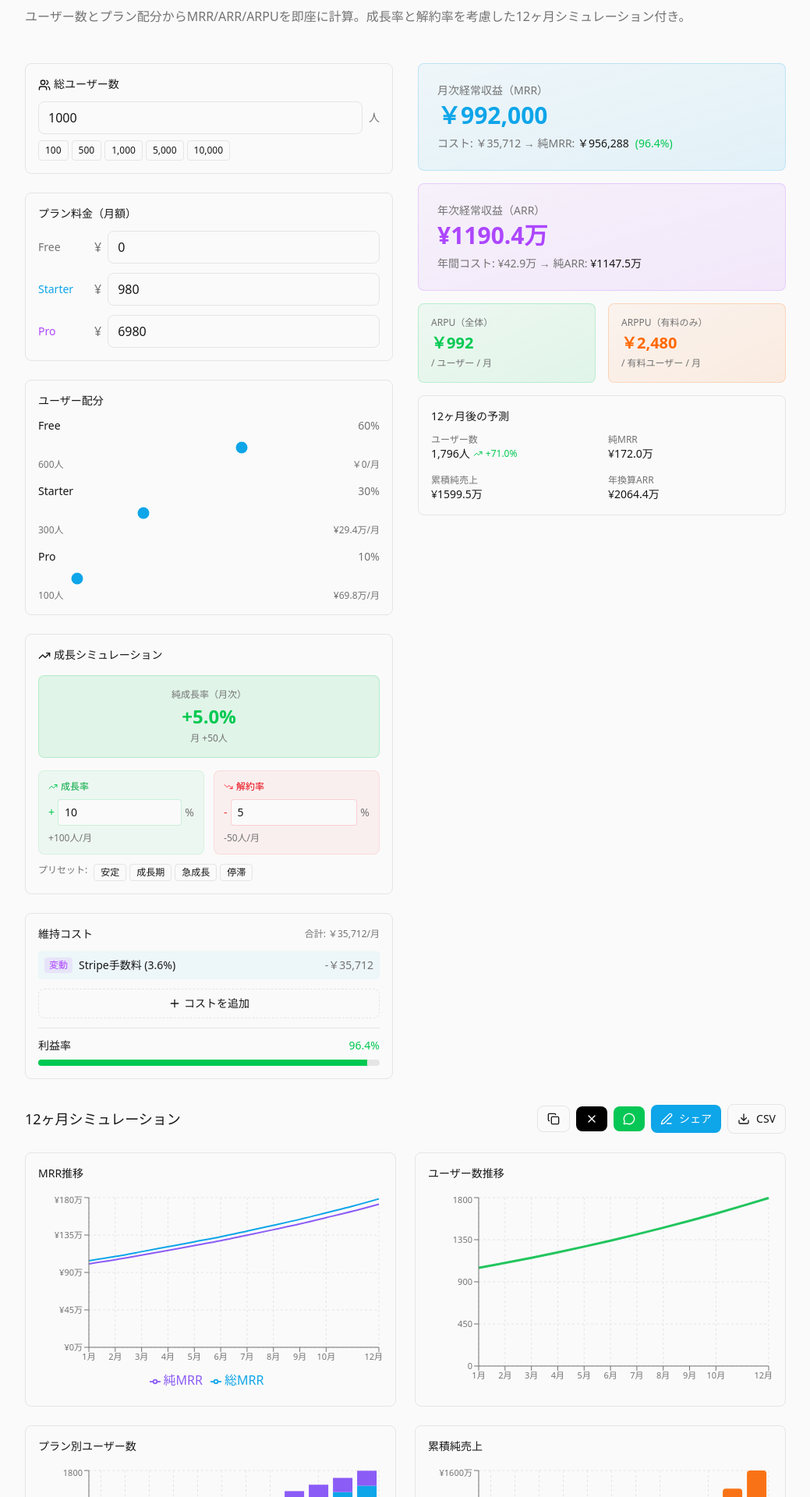
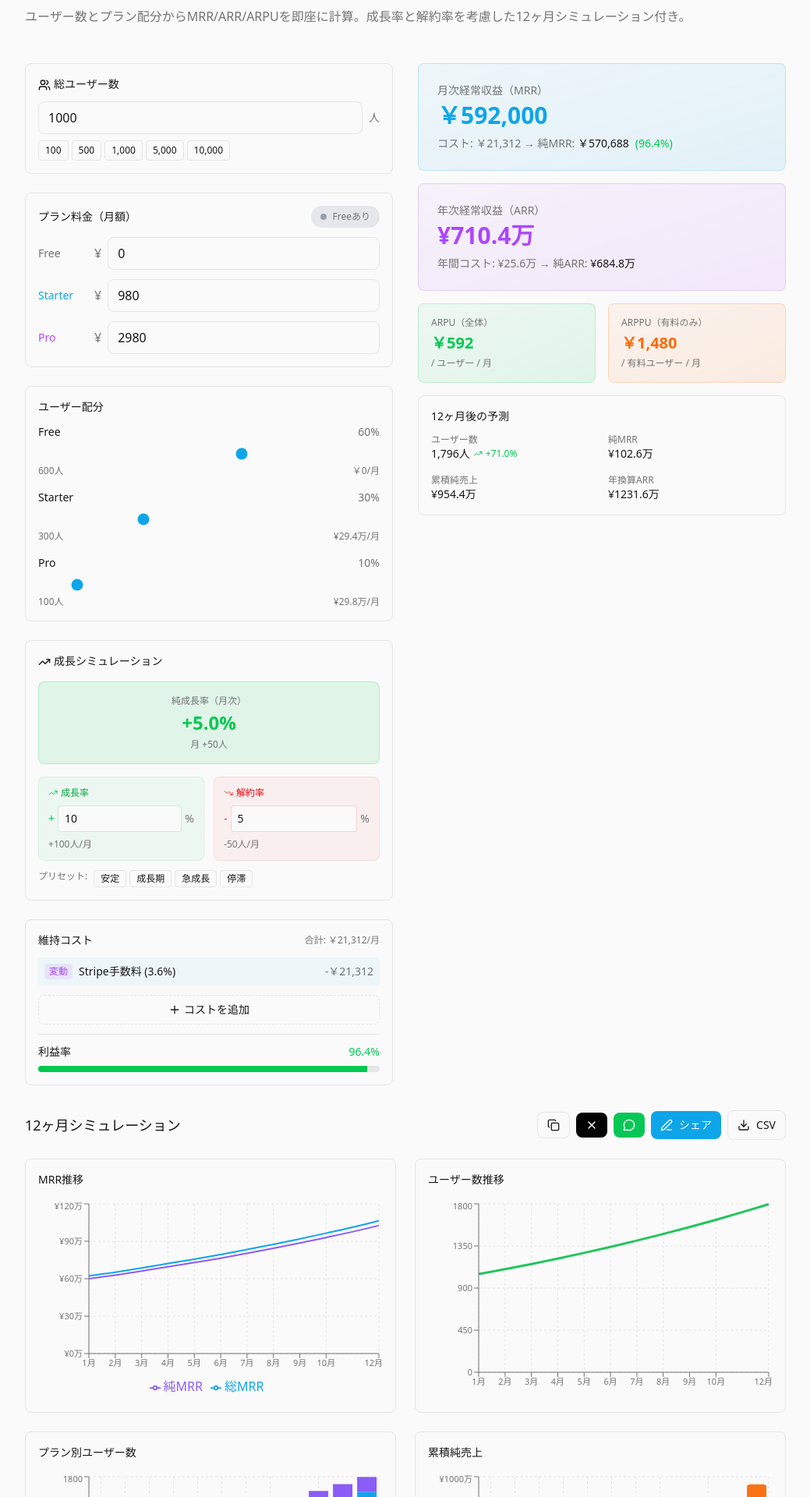
Before and after one commit to kozoinnovation/kozo.dev, a Next.js app: page /tools/saas-calculator in a window 1280 px wide. Shown: the part 160-2080 px from the top of the page at 78% size, without its empty margins (120-1159 px from the left). Built offline with nearby package versions, Linux system fonts and the light colour scheme.

Commit message:
plan header free plan delete toggle

```diff
--- a/app/tools/saas-calculator/SaaSCalculator.tsx
+++ b/app/tools/saas-calculator/SaaSCalculator.tsx
@@ -48,11 +48,12 @@ export function SaaSCalculator() {
     // 基本設定
     const [totalUsers, setTotalUsers] = useState<number | ''>(1000)
     const [stripeFeeEnabled, setStripeFeeEnabled] = useState(true)
+    const [freePlanEnabled, setFreePlanEnabled] = useState(true)
 
     // プラン料金
     const [freePlanPrice, setFreePlanPrice] = useState<number | ''>(0)
     const [starterPlanPrice, setStarterPlanPrice] = useState<number | ''>(980)
-    const [proPlanPrice, setProPlanPrice] = useState<number | ''>(6980)
+    const [proPlanPrice, setProPlanPrice] = useState<number | ''>(2980)
 
     // ユーザー配分
     const [freePercent, setFreePercent] = useState<number | ''>(60)
@@ -87,10 +88,14 @@ export function SaaSCalculator() {
     const numChurnRate = churnRate || 0
     const numNewCostAmount = newCostAmount || 0
 
-    // 計算値
-    const freeUsers = Math.round((numTotalUsers * numFreePercent) / 100)
-    const starterUsers = Math.round((numTotalUsers * numStarterPercent) / 100)
-    const proUsers = Math.round((numTotalUsers * numProPercent) / 100)
+    // 計算値（Freeプラン無効時は配分を自動調整）
+    const effectiveFreePercent = freePlanEnabled ? numFreePercent : 0
+    const effectiveStarterPercent = freePlanEnabled ? numStarterPercent : Math.round(numStarterPercent / (numStarterPercent + numProPercent) * 100) || 50
+    const effectiveProPercent = freePlanEnabled ? numProPercent : 100 - effectiveStarterPercent
+
+    const freeUsers = Math.round((numTotalUsers * effectiveFreePercent) / 100)
+    const starterUsers = Math.round((numTotalUsers * effectiveStarterPercent) / 100)
+    const proUsers = Math.round((numTotalUsers * effectiveProPercent) / 100)
 
     const freeMRR = freeUsers * numFreePlanPrice
     const starterMRR = starterUsers * numStarterPlanPrice
@@ -130,9 +135,9 @@ export function SaaSCalculator() {
             const churnedUsers = Math.round(monthStartUsers * (numChurnRate / 100))
             currentUsers = Math.max(0, monthStartUsers + newUsers - churnedUsers)
 
-            const monthlyFreeUsers = Math.round((currentUsers * numFreePercent) / 100)
-            const monthlyStarterUsers = Math.round((currentUsers * numStarterPercent) / 100)
-            const monthlyProUsers = Math.round((currentUsers * numProPercent) / 100)
+            const monthlyFreeUsers = Math.round((currentUsers * effectiveFreePercent) / 100)
+            const monthlyStarterUsers = Math.round((currentUsers * effectiveStarterPercent) / 100)
+            const monthlyProUsers = Math.round((currentUsers * effectiveProPercent) / 100)
 
             const monthlyFreeMRR = monthlyFreeUsers * numFreePlanPrice
             const monthlyStarterMRR = monthlyStarterUsers * numStarterPlanPrice
@@ -166,9 +171,9 @@ export function SaaSCalculator() {
         numTotalUsers,
         numMonthlyGrowthRate,
         numChurnRate,
-        numFreePercent,
-        numStarterPercent,
-        numProPercent,
+        effectiveFreePercent,
+        effectiveStarterPercent,
+        effectiveProPercent,
         numFreePlanPrice,
         numStarterPlanPrice,
         numProPlanPrice,
@@ -181,6 +186,18 @@ export function SaaSCalculator() {
     const handlePercentChange = (plan: 'free' | 'starter' | 'pro', value: number) => {
         const clampedValue = Math.max(0, Math.min(100, value))
         const remaining = 100 - clampedValue
+
+        if (!freePlanEnabled) {
+            // Freeプラン無効時はStarterとProで100%に
+            if (plan === 'starter') {
+                setStarterPercent(clampedValue)
+                setProPercent(remaining)
+            } else if (plan === 'pro') {
+                setProPercent(clampedValue)
+                setStarterPercent(remaining)
+            }
+            return
+        }
 
         if (plan === 'free') {
             setFreePercent(clampedValue)
@@ -398,13 +415,26 @@ export function SaaSCalculator() {
 
                     {/* プラン料金設定 */}
                     <div className="p-4 border border-border rounded-lg">
-                        <label className="block text-sm font-medium mb-3">プラン料金（月額）</label>
+                        <div className="flex items-center justify-between mb-3">
+                            <label className="text-sm font-medium">プラン料金（月額）</label>
+                            <button
+                                onClick={() => setFreePlanEnabled(!freePlanEnabled)}
+                                className={`flex items-center gap-2 px-3 py-1.5 text-xs rounded-full transition-colors ${
+                                    freePlanEnabled
+                                        ? 'bg-gray-200 dark:bg-gray-700 text-muted'
+                                        : 'bg-accent text-white'
+                                }`}
+                            >
+                                <span className={`w-2 h-2 rounded-full ${freePlanEnabled ? 'bg-gray-400' : 'bg-white'}`} />
+                                {freePlanEnabled ? 'Freeあり' : '全員有料'}
+                            </button>
+                        </div>
                         <div className="space-y-3">
                             {[
-                                { label: 'Free', value: freePlanPrice, setter: setFreePlanPrice, color: 'text-muted' },
-                                { label: 'Starter', value: starterPlanPrice, setter: setStarterPlanPrice, color: 'text-accent' },
-                                { label: 'Pro', value: proPlanPrice, setter: setProPlanPrice, color: 'text-purple-500' },
-                            ].map((plan) => (
+                                { label: 'Free', value: freePlanPrice, setter: setFreePlanPrice, color: 'text-muted', show: freePlanEnabled },
+                                { label: 'Starter', value: starterPlanPrice, setter: setStarterPlanPrice, color: 'text-accent', show: true },
+                                { label: 'Pro', value: proPlanPrice, setter: setProPlanPrice, color: 'text-purple-500', show: true },
+                            ].filter(plan => plan.show).map((plan) => (
                                 <div key={plan.label} className="flex items-center gap-2">
                                     <span className={`w-16 text-sm font-medium ${plan.color}`}>{plan.label}</span>
                                     <span className="text-muted">¥</span>
@@ -428,14 +458,14 @@ export function SaaSCalculator() {
                         <label className="block text-sm font-medium mb-3">ユーザー配分</label>
                         <div className="space-y-4">
                             {[
-                                { label: 'Free', value: freePercent, plan: 'free' as const, users: freeUsers, mrr: freeMRR, color: 'bg-gray-400' },
-                                { label: 'Starter', value: starterPercent, plan: 'starter' as const, users: starterUsers, mrr: starterMRR, color: 'bg-accent' },
-                                { label: 'Pro', value: proPercent, plan: 'pro' as const, users: proUsers, mrr: proMRR, color: 'bg-purple-500' },
-                            ].map((item) => (
+                                { label: 'Free', value: freePlanEnabled ? freePercent : 0, displayValue: effectiveFreePercent, plan: 'free' as const, users: freeUsers, mrr: freeMRR, color: 'bg-gray-400', show: freePlanEnabled },
+                                { label: 'Starter', value: freePlanEnabled ? starterPercent : effectiveStarterPercent, displayValue: effectiveStarterPercent, plan: 'starter' as const, users: starterUsers, mrr: starterMRR, color: 'bg-accent', show: true },
+                                { label: 'Pro', value: freePlanEnabled ? proPercent : effectiveProPercent, displayValue: effectiveProPercent, plan: 'pro' as const, users: proUsers, mrr: proMRR, color: 'bg-purple-500', show: true },
+                            ].filter(item => item.show).map((item) => (
                                 <div key={item.label}>
                                     <div className="flex items-center justify-between mb-1">
                                         <span className="text-sm">{item.label}</span>
-                                        <span className="text-sm text-muted">{item.value}%</span>
+                                        <span className="text-sm text-muted">{item.displayValue}%</span>
                                     </div>
                                     <input
                                         type="range"
@@ -443,6 +473,7 @@ export function SaaSCalculator() {
                                         max="100"
                                         value={item.value}
                                         onChange={(e) => handlePercentChange(item.plan, parseInt(e.target.value))}
+                                        onTouchEnd={(e) => e.preventDefault()}
                                         className="w-full h-2 rounded-lg appearance-none cursor-pointer accent-accent"
                                         style={{ touchAction: 'none' }}
                                     />
--- a/components/Footer.tsx
+++ b/components/Footer.tsx
@@ -1,3 +1,5 @@
+import Link from 'next/link'
+
 export function Footer() {
     return (
         <footer className="border-t border-border py-8 mt-16">
@@ -12,12 +14,12 @@ export function Footer() {
                     >
                         X (@kozo_innov)
                     </a>
-                    <a
-                        href="mailto:hello@kozo.dev"
+                    <Link
+                        href="/contact"
                         className="hover:text-foreground transition-colors"
                     >
-                        Email
-                    </a>
+                        Contact
+                    </Link>
                 </div>
             </div>
         </footer>
--- a/components/Header.tsx
+++ b/components/Header.tsx
@@ -8,7 +8,7 @@ export function Header() {
                 <Link href="/" className="text-lg font-semibold">
                     kozo.dev
                 </Link>
-                <nav className="flex items-center gap-6">
+                <nav className="flex items-center gap-4 sm:gap-6">
                     <Link href="/tools" className="text-sm text-muted hover:text-foreground transition-colors">
                         Tools
                     </Link>
@@ -18,9 +18,6 @@ export function Header() {
                     <Link href="/about" className="text-sm text-muted hover:text-foreground transition-colors">
                         About
                     </Link>
-                    <Link href="/contact" className="text-sm text-muted hover:text-foreground transition-colors">
-                        Contact
-                    </Link>
                     <ThemeToggle />
                 </nav>
             </div>
```
